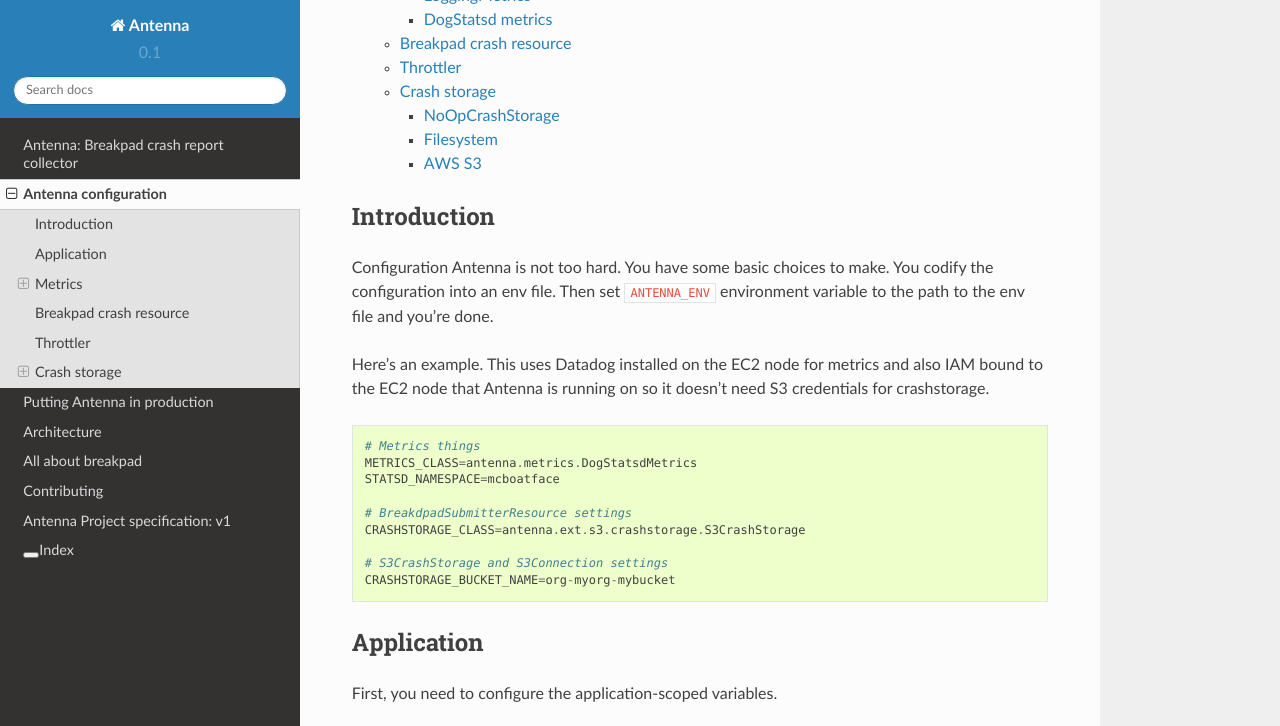
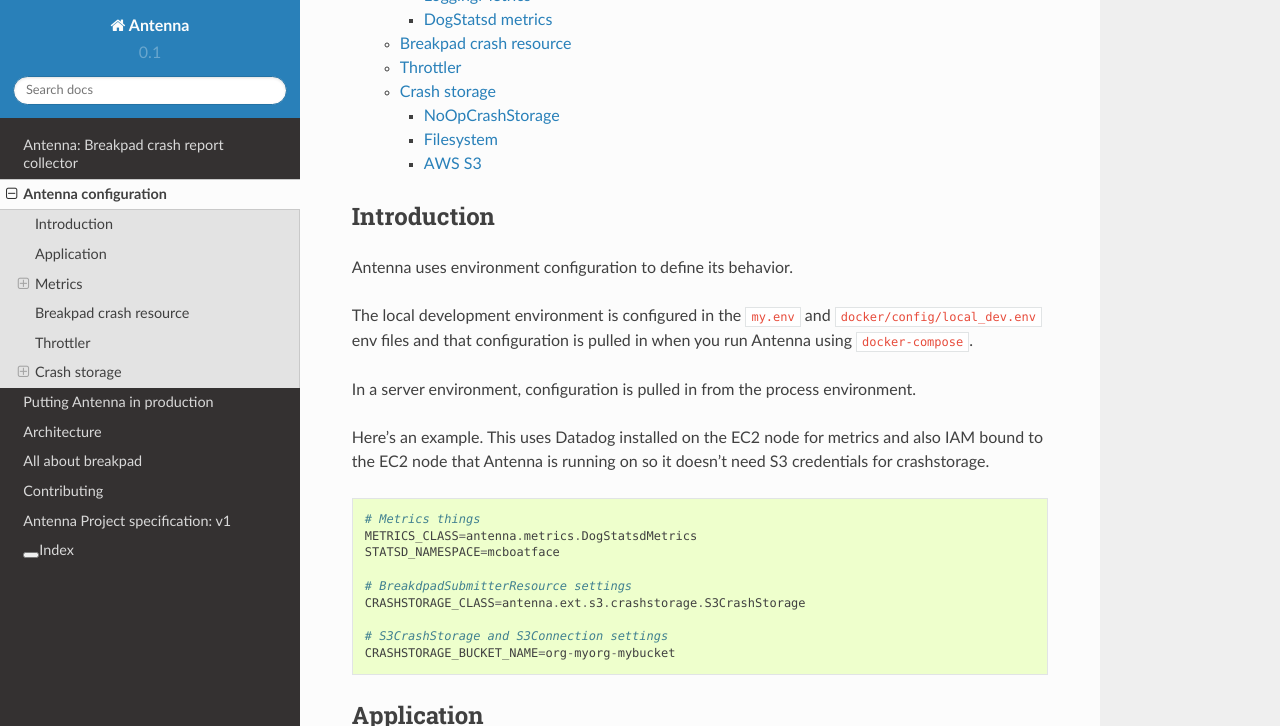
Before and after one commit to mozilla-services/antenna, a Sphinx documentation site: the page built from docs/configuration.rst, in a window 1280 px wide and 900 px high, scrolled down 308 px, cut to the strip 0-726 px from the top of the window. Built offline with Sphinx 7.4.7 and the Read the Docs theme 2.0.0, drawn with Linux system fonts in a browser that asks for light colours.

Commit message:
bug 1531865: redo scaffolding to match Socorro
This redoes Antenna configuration and scaffolding to match how Socorro
works.

This eliminates the need for prefacing things with ANTENNA_ENV=xyx.env which
simplifies command lines and examples.

This moves the dev.env thing into a docker/config/local_dev.env since that's
what people are likely to be using in a local dev environment.

This adds a my.env override file for handling overriding variables in the
Makefile as well as in the app.

```diff
--- a/docs/configuration.rst
+++ b/docs/configuration.rst
@@ -8,9 +8,13 @@ Antenna configuration
 Introduction
 ============
 
-Configuration Antenna is not too hard. You have some basic choices to make. You
-codify the configuration into an env file. Then set ``ANTENNA_ENV`` environment
-variable to the path to the env file and you're done.
+Antenna uses environment configuration to define its behavior.
+
+The local development environment is configured in the ``my.env`` and
+``docker/config/local_dev.env`` env files and that configuration is pulled in
+when you run Antenna using ``docker-compose``.
+
+In a server environment, configuration is pulled in from the process environment.
 
 Here's an example. This uses Datadog installed on the EC2 node for metrics and
 also IAM bound to the EC2 node that Antenna is running on so it doesn't need S3
```
Also changed, not shown: README.rst (+4 -9 lines), docker-compose.yml (+6 -3 lines), 13 other files.
